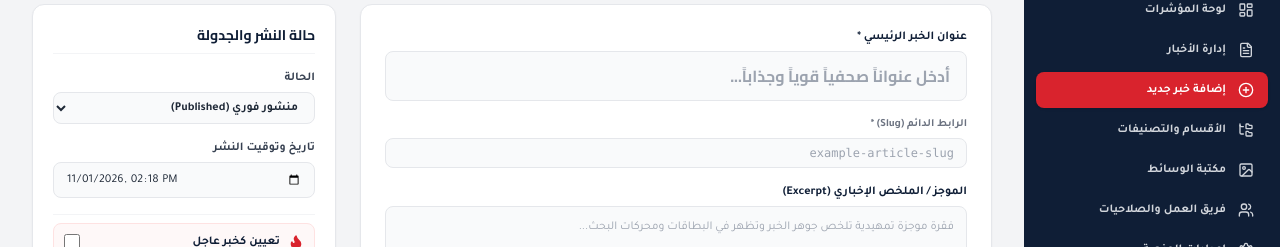
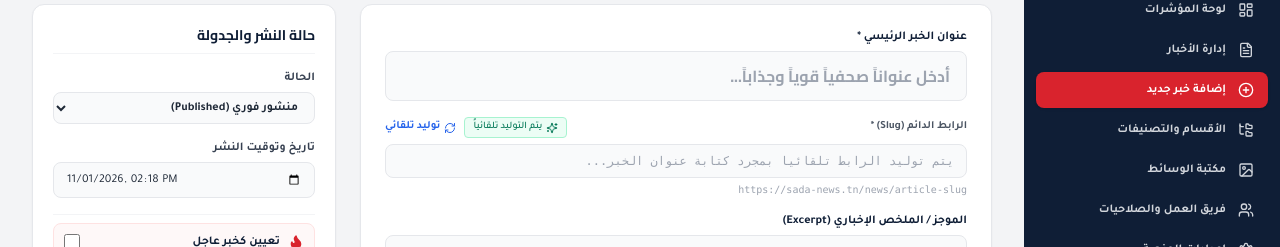
Before and after one commit to Riahi92/Sada, a Next.js app: page /admin/articles/new in a window 1280 px wide. Shown: the part 240-487 px from the top of the page. Built offline with nearby package versions, Linux system fonts and the light colour scheme; no server answers; the database is empty.

Commit message:
feat: automatic live slug generation from article title and category name with manual override and regenerate button

```diff
--- a/src/app/admin/categories/page.tsx
+++ b/src/app/admin/categories/page.tsx
@@ -1,7 +1,7 @@
 'use client';
 
 import React, { useState, useEffect } from 'react';
-import { Plus, Edit2, Trash2, Folder, Check, AlertCircle, Save } from 'lucide-react';
+import { Plus, Edit2, Trash2, Folder, Check, AlertCircle, Save, RefreshCw, Sparkles } from 'lucide-react';
 import { Category } from '@/types/database';
 
 export default function AdminCategoriesPage() {
@@ -14,8 +14,35 @@ export default function AdminCategoriesPage() {
   const [slug, setSlug] = useState('');
   const [description, setDescription] = useState('');
   const [icon, setIcon] = useState('Folder');
+  const [isSlugCustomized, setIsSlugCustomized] = useState(false);
   const [submitting, setSubmitting] = useState(false);
   const [message, setMessage] = useState<{ type: 'success' | 'error'; text: string } | null>(null);
+
+  const generateSlug = (text: string): string => {
+    return text
+      .trim()
+      .toLowerCase()
+      .replace(/[^\w\u0600-\u06FF\s-]/g, '')
+      .replace(/[\s_-]+/g, '-')
+      .replace(/^-+|-+$/g, '');
+  };
+
+  const handleNameChange = (val: string) => {
+    setName(val);
+    if (!isSlugCustomized) {
+      setSlug(generateSlug(val));
+    }
+  };
+
+  const handleSlugChange = (val: string) => {
+    setSlug(val);
+    setIsSlugCustomized(true);
+  };
+
+  const handleRegenerateSlug = () => {
+    setSlug(generateSlug(name));
+    setIsSlugCustomized(false);
+  };
 
   const fetchCategories = async () => {
     try {
@@ -173,28 +200,44 @@ export default function AdminCategoriesPage() {
                 type="text"
                 required
                 value={name}
-                onChange={(e) => {
-                  setName(e.target.value);
-                  if (!editingCategory && !slug) {
-                    setSlug(e.target.value.toLowerCase().replace(/\s+/g, '-'));
-                  }
-                }}
+                onChange={(e) => handleNameChange(e.target.value)}
                 placeholder="مثال: أخبار الطاقة، شؤون دولية..."
-                className="w-full bg-gray-50 border border-gray-200 rounded-lg px-3 py-2 text-xs focus:outline-none focus:ring-1 focus:ring-brand-navy"
+                className="w-full bg-gray-50 border border-gray-200 rounded-lg px-3 py-2 text-xs focus:outline-none focus:ring-1 focus:ring-brand-navy focus:bg-white transition"
               />
             </div>
 
             <div>
-              <label className="block text-xs font-bold text-gray-700 mb-1">
-                الرابط التعريفي (Slug) *
-              </label>
+              <div className="flex items-center justify-between mb-1">
+                <label className="block text-xs font-bold text-gray-700">
+                  الرابط التعريفي (Slug) *
+                </label>
+                <div className="flex items-center gap-2">
+                  <span className={`text-[10px] px-1.5 py-0.5 rounded flex items-center gap-1 font-medium ${
+                    isSlugCustomized
+                      ? 'text-amber-700 bg-amber-50 border border-amber-200'
+                      : 'text-emerald-700 bg-emerald-50 border border-emerald-200'
+                  }`}>
+                    <Sparkles className="w-2.5 h-2.5" />
+                    {isSlugCustomized ? 'معدل' : 'تلقائي'}
+                  </span>
+                  <button
+                    type="button"
+                    onClick={handleRegenerateSlug}
+                    className="text-[10px] text-blue-600 hover:text-blue-800 flex items-center gap-0.5 font-bold transition"
+                    title="توليد تلقائي"
+                  >
+                    <RefreshCw className="w-2.5 h-2.5" />
+                    <span>توليد</span>
+                  </button>
+                </div>
+              </div>
               <input
                 type="text"
                 required
                 value={slug}
-                onChange={(e) => setSlug(e.target.value)}
+                onChange={(e) => handleSlugChange(e.target.value)}
                 placeholder="energy-news"
-                className="w-full bg-gray-50 border border-gray-200 rounded-lg px-3 py-2 text-xs font-mono focus:outline-none focus:ring-1 focus:ring-brand-navy"
+                className="w-full bg-gray-50 border border-gray-200 rounded-lg px-3 py-2 text-xs font-mono focus:outline-none focus:ring-1 focus:ring-brand-navy focus:bg-white transition"
               />
             </div>
 
--- a/src/components/admin/ArticleForm.tsx
+++ b/src/components/admin/ArticleForm.tsx
@@ -21,7 +21,9 @@ import {
   CheckCircle2,
   AlertCircle,
   Clock,
-  ArrowRight
+  ArrowRight,
+  RefreshCw,
+  Sparkles
 } from 'lucide-react';
 import { Article, Category } from '@/types/database';
 
@@ -51,19 +53,35 @@ export default function ArticleForm({ initialData, categories, isEdit = false }:
   const [activeTab, setActiveTab] = useState<'editor' | 'preview'>('editor');
   const [saving, setSaving] = useState(false);
   const [message, setMessage] = useState<{ type: 'success' | 'error'; text: string } | null>(null);
+  const [isSlugCustomized, setIsSlugCustomized] = useState(Boolean(initialData?.slug));
+
+  // Helper to generate clean slug (supports Arabic, English, numbers)
+  const generateSlug = (text: string): string => {
+    return text
+      .trim()
+      .toLowerCase()
+      .replace(/[^\w\u0600-\u06FF\s-]/g, '')
+      .replace(/[\s_-]+/g, '-')
+      .replace(/^-+|-+$/g, '');
+  };
 
   // Auto slug generation from title
   const handleTitleChange = (val: string) => {
     setTitle(val);
-    if (!isEdit && !slug) {
-      const generated = val
-        .trim()
-        .toLowerCase()
-        .replace(/[^\w\u0621-\u064A\s-]/g, '')
-        .replace(/[\s_-]+/g, '-')
-        .replace(/^-+|-+$/g, '');
-      setSlug(generated || `article-${Date.now()}`);
+    if (!isSlugCustomized) {
+      setSlug(generateSlug(val));
     }
+  };
+
+  const handleSlugChange = (val: string) => {
+    setSlug(val);
+    setIsSlugCustomized(true);
+  };
+
+  const handleRegenerateSlug = () => {
+    const autoSlug = generateSlug(title);
+    setSlug(autoSlug || `article-${Date.now()}`);
+    setIsSlugCustomized(false);
   };
 
   // Editor formatting helper
@@ -96,9 +114,11 @@ export default function ArticleForm({ initialData, categories, isEdit = false }:
     setSaving(true);
     setMessage(null);
 
+    const finalSlug = slug.trim() || generateSlug(title) || `article-${Date.now()}`;
+
     const payload = {
       title,
-      slug: slug || `article-${Date.now()}`,
+      slug: finalSlug,
       excerpt,
       content,
       category_id: categoryId,
@@ -216,17 +236,41 @@ export default function ArticleForm({ initialData, categories, isEdit = false }:
             </div>
 
             <div>
-              <label className="block text-[11px] font-bold text-gray-500 mb-1">
-                الرابط الدائم (Slug) *
-              </label>
+              <div className="flex items-center justify-between mb-1.5">
+                <label className="block text-[11px] font-bold text-gray-600">
+                  الرابط الدائم (Slug) *
+                </label>
+                <div className="flex items-center gap-2">
+                  <span className={`text-[10px] px-2 py-0.5 rounded flex items-center gap-1 font-medium ${
+                    isSlugCustomized
+                      ? 'text-amber-700 bg-amber-50 border border-amber-200'
+                      : 'text-emerald-700 bg-emerald-50 border border-emerald-200'
+                  }`}>
+                    <Sparkles className="w-3 h-3" />
+                    {isSlugCustomized ? 'معدل يدوياً' : 'يتم التوليد تلقائياً'}
+                  </span>
+                  <button
+                    type="button"
+                    onClick={handleRegenerateSlug}
+                    className="text-[11px] text-blue-600 hover:text-blue-800 flex items-center gap-1 transition font-bold"
+                    title="إعادة التوليد تلقائياً من العنوان"
+                  >
+                    <RefreshCw className="w-3 h-3" />
+                    <span>توليد تلقائي</span>
+                  </button>
+                </div>
+              </div>
               <input
                 type="text"
                 required
                 value={slug}
-                onChange={(e) => setSlug(e.target.value)}
-                placeholder="example-article-slug"
-                className="w-full bg-gray-50 border border-gray-200 rounded-lg px-3 py-1.5 text-xs font-mono text-gray-600 focus:outline-none focus:ring-1 focus:ring-brand-navy"
+                onChange={(e) => handleSlugChange(e.target.value)}
+                placeholder="يتم توليد الرابط تلقائياً بمجرد كتابة عنوان الخبر..."
+                className="w-full bg-gray-50 border border-gray-200 rounded-lg px-3 py-2 text-xs font-mono text-gray-700 focus:outline-none focus:ring-1 focus:ring-brand-navy focus:bg-white transition"
               />
+              <p className="text-[10px] text-gray-400 mt-1 font-mono" dir="ltr">
+                https://sada-news.tn/news/{slug || 'article-slug'}
+              </p>
             </div>
 
             <div>
```
